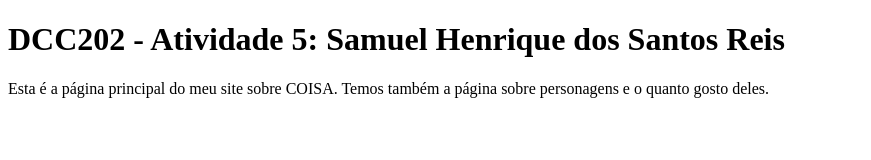
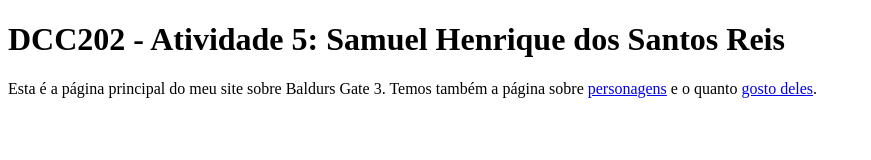
Before and after one commit to ufjf-dcc202/ufjf-dcc202-2023-3-b-atv5-ReisSamuel, a website: page index.html in a window 1280 px wide. Shown: the whole page, without its empty margins (0-871 px from the left). Drawn offline with Linux system fonts and the light colour scheme.

Commit message:
trocado o motivo do site

```diff
--- a/index.html
+++ b/index.html
@@ -8,7 +8,7 @@
 <body>
     <main>
         <h1>DCC202 - Atividade 5: Samuel Henrique dos Santos Reis</h1>
-        <p>Esta é a página principal do meu site sobre COISA. Temos também a página sobre personagens e o quanto gosto deles.</p>
+        <p>Esta é a página principal do meu site sobre Baldurs Gate 3. Temos também a página sobre <a href="personagens.html">personagens</a> e o quanto <a href="preferencias.html">gosto deles</a>.</p>
     </main>
 
 </body>
```
